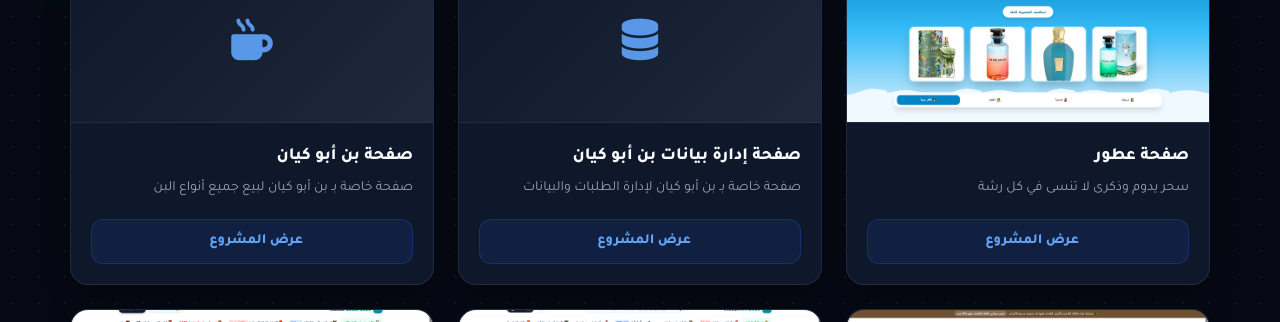
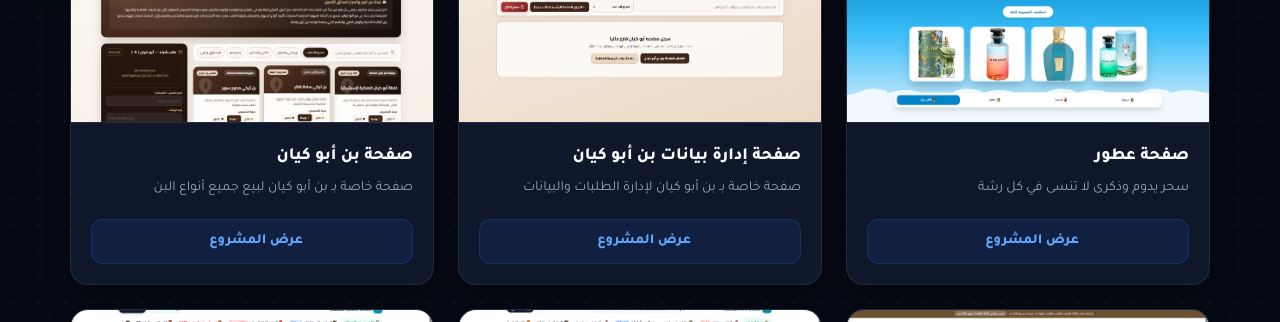
Before and after one commit to ahmedadelgin-cpu/pedg, a plain HTML site: page index.html in a window 1280 px wide. Shown: the part 802-1124 px from the top of the page. Drawn offline with Linux system fonts and the light colour scheme.

Commit message:
Update index.html

```diff
--- a/index.html
+++ b/index.html
@@ -783,7 +783,7 @@
         title: 'صفحة إدارة بيانات بن أبو كيان',
         desc: 'صفحة خاصة بـ بن أبو كيان لإدارة الطلبات والبيانات',
         url: 'https://bin-five-psi.vercel.app/mill.html',
-        img: 'الصور/صورة صفحة البيانات.png',
+        img: 'صورة صفحة البيانات.png',
         icon: 'fa-database',
         category: 'system',
         categoryLabel: 'لوحة تحكم'
@@ -792,7 +792,7 @@
         title: 'صفحة بن أبو كيان',
         desc: 'صفحة خاصة بـ بن أبو كيان لبيع جميع أنواع البن',
         url: 'https://bin-five-psi.vercel.app/',
-        img: 'الصور/صورة صفحة البن.png',
+        img: 'صورة صفحة البن.png',
         icon: 'fa-mug-hot',
         category: 'store',
         categoryLabel: 'متجر إلكتروني'
```
